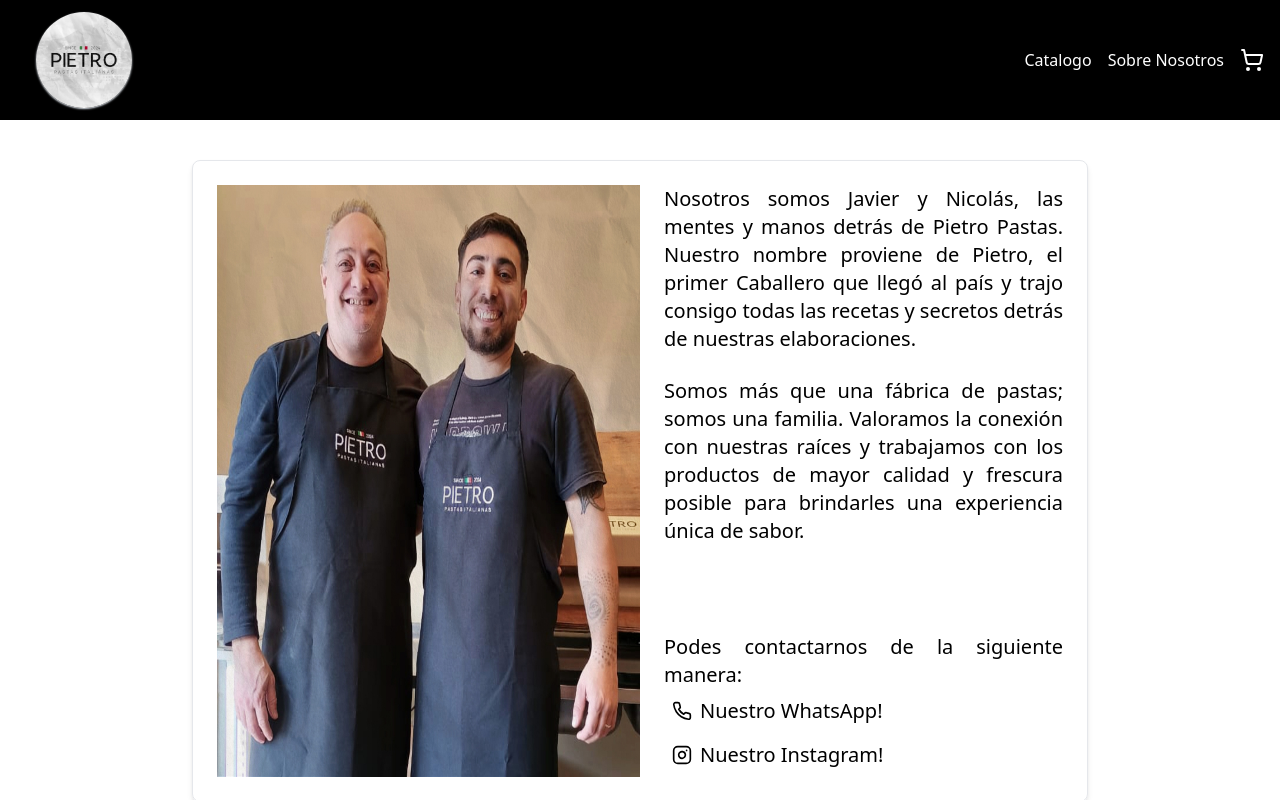
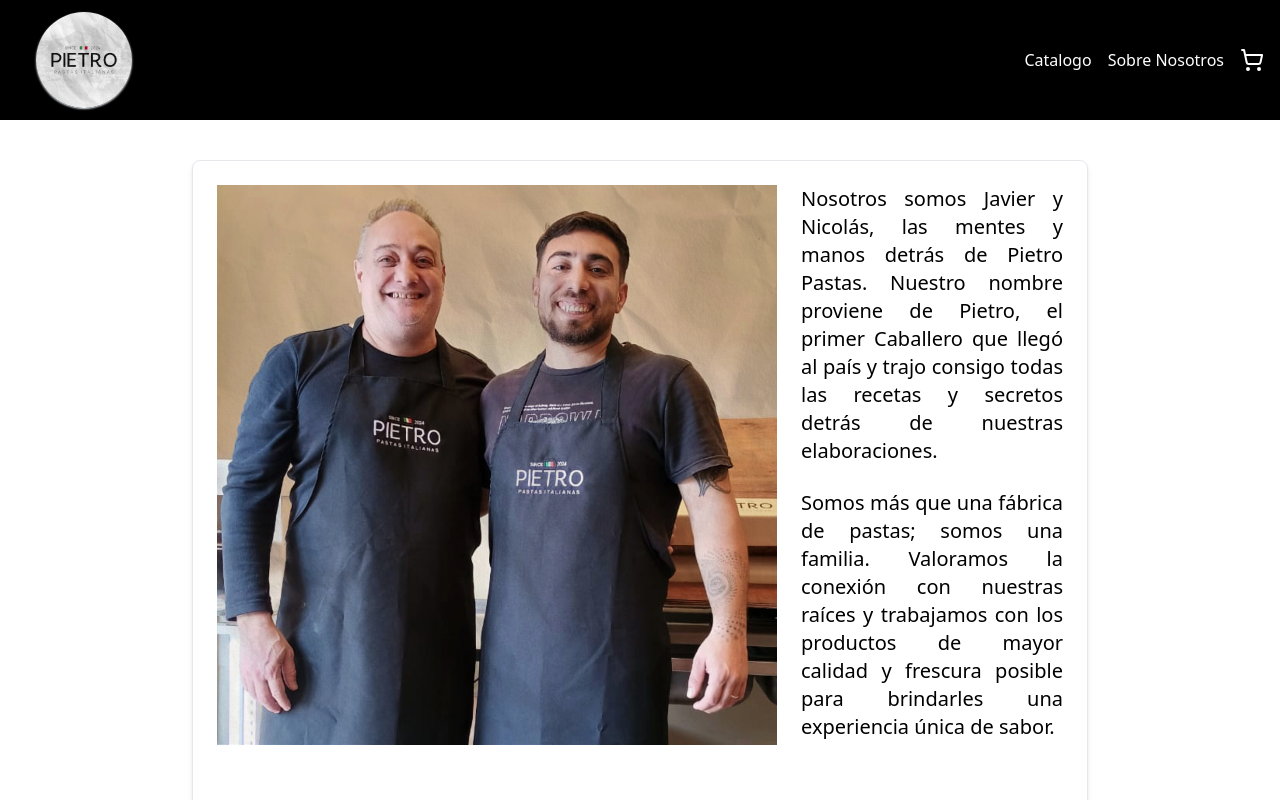
Before and after one commit to LautaroCaballero/Pietro-web, a React (Vite) app: page /AboutUs in a window 1280 px wide. Shown: the top 800 px of the page. Built offline with nearby package versions, Linux system fonts and the light colour scheme.

Commit message:
Pietro Pastas - Responsive bug

```diff
--- a/src/pages/AboutUs/AboutUs.page.jsx
+++ b/src/pages/AboutUs/AboutUs.page.jsx
@@ -4,8 +4,8 @@
 
 export const AboutUs = () => {
   return (
-    <div className="m-auto mt-10 max-w-[90%] md:max-w-[70%] p-6 rounded-lg border shadow-md flex flex-col md:flex-row md:space-x-6">
-      <img src={AboutUsPhoto} alt="" className="w-full md:w-[50%] h-auto" />
+    <div className="m-auto mt-10 max-w-[90%] md:max-w-[70%] p-6 rounded-lg border shadow-md flex flex-col xl:flex-row xl:space-x-6">
+      <img src={AboutUsPhoto} alt="" className="w-full md:w-[35rem] md:h-[35rem] h-auto" />
       <div className="text-black text-lg md:text-xl text-justify space-y-6 md:py-0">
         <p>
           Nosotros somos Javier y Nicolás, las mentes y manos detrás de Pietro Pastas. Nuestro nombre proviene de Pietro, el primer Caballero que llegó al país
--- a/tailwind.config.js
+++ b/tailwind.config.js
@@ -3,6 +3,22 @@
   content: ["./index.html", "./src/**/*.{js,ts,jsx,tsx}"],
   theme: {
     extend: {},
+    screens: {
+      'sm': '640px',
+      // => @media (min-width: 640px) { ... }
+
+      'md': '768px',
+      // => @media (min-width: 768px) { ... }
+
+      'lg': '1024px',
+      // => @media (min-width: 1024px) { ... }
+
+      'xl': '1280px',
+      // => @media (min-width: 1280px) { ... }
+
+      '2xl': '1536px',
+      // => @media (min-width: 1536px) { ... }
+    }
   },
   plugins: [],
 };
```
